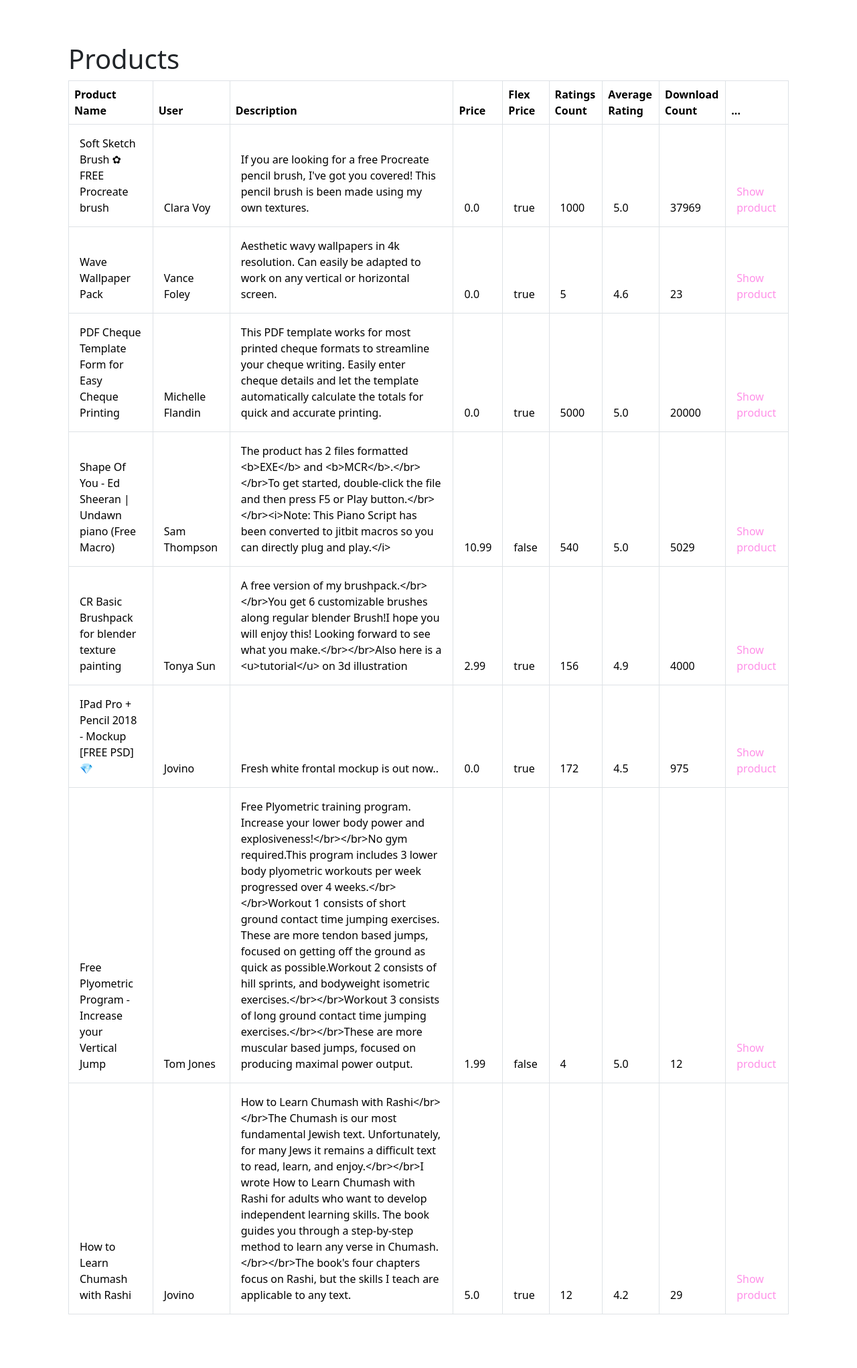
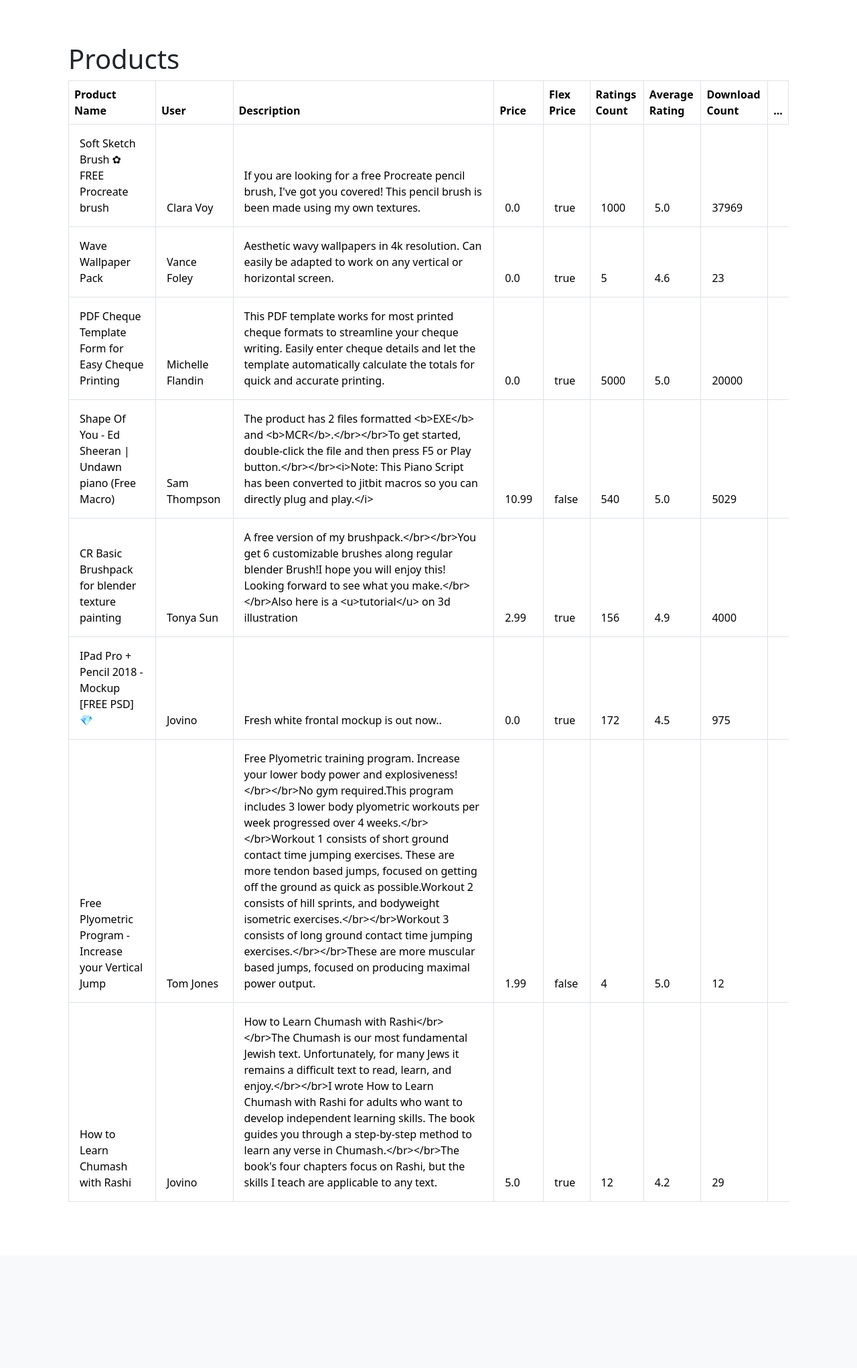
Before and after one commit to michellevit/GR-Demo, a Rails app: page /products in a window 1280 px wide. Shown: the part 72-2114 px from the top of the page at 67% size. After the commit the page ends 1866 px from the top, so only its background shows below. Run offline with Rails 7, Linux system fonts and the light colour scheme; data comes from the database, SQL or seed files in the repository; some libraries are stand-ins or nearby versions.

```diff
--- a/app/views/products/_product.html.erb
+++ b/app/views/products/_product.html.erb
@@ -8,5 +8,4 @@
   <td><%= product.ratings_count %></td>
   <td><%= product.average_rating %></td>
   <td><%= product.download_count %></td>
-  <td><%= link_to "Show product", product %></td>
 <tr>
```
